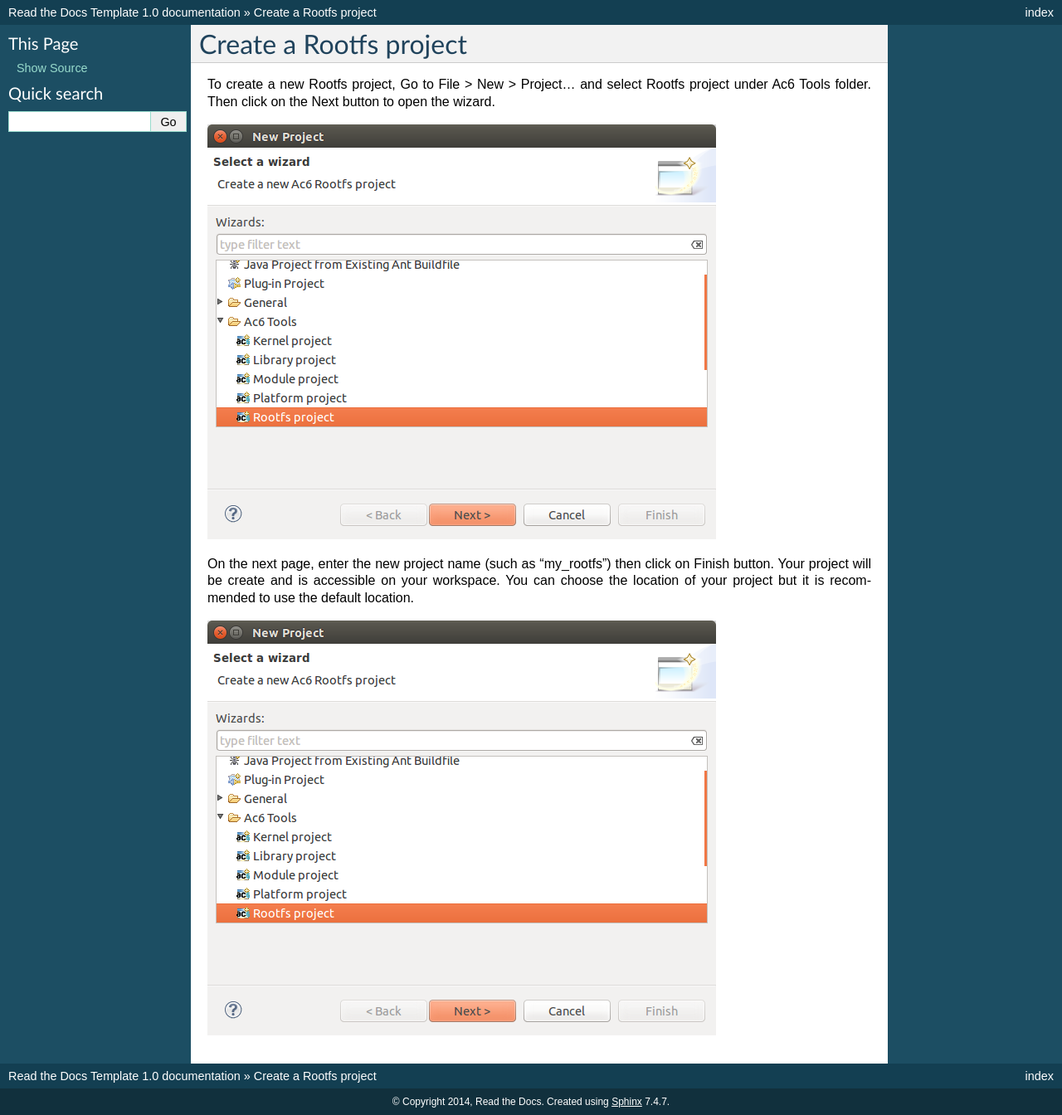
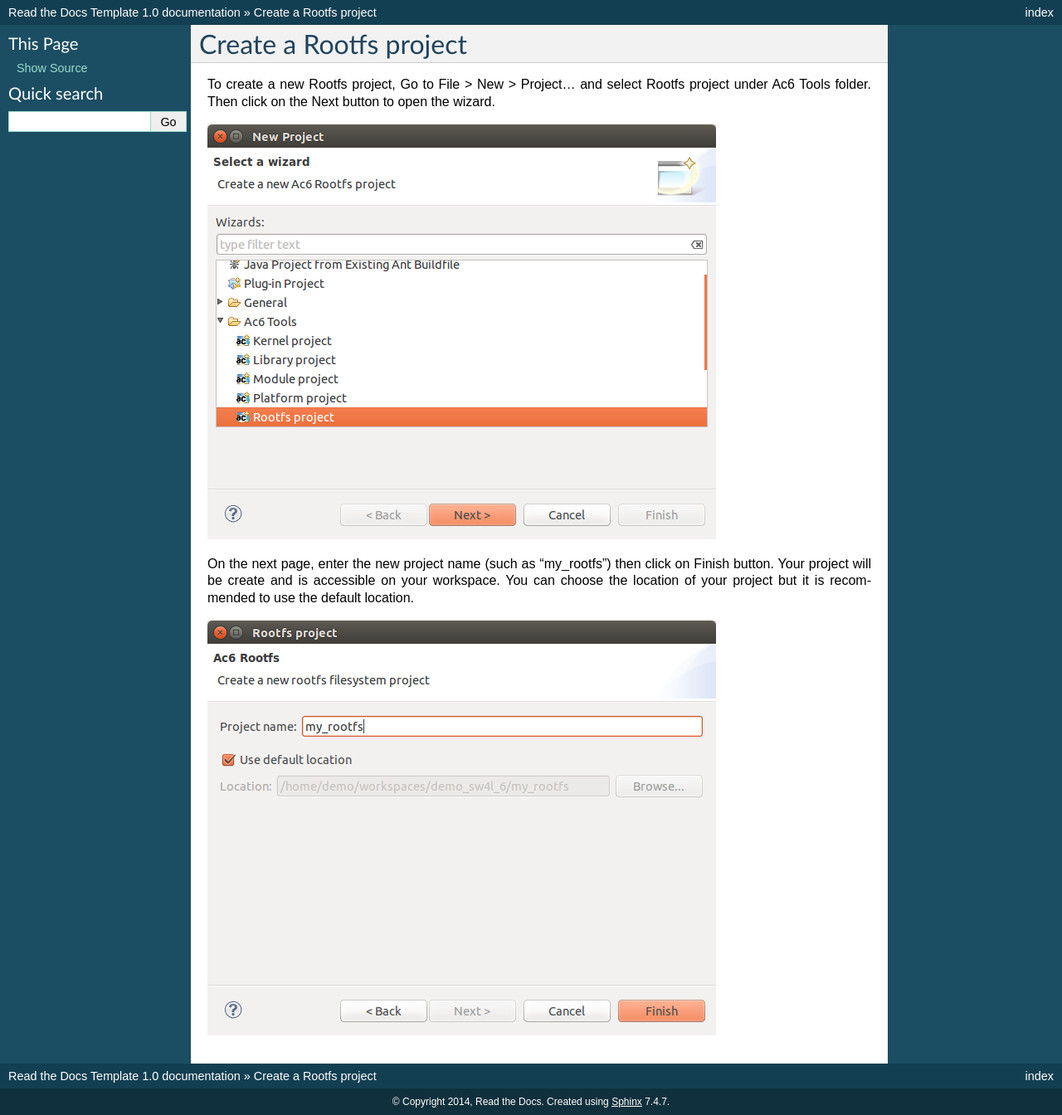
Before and after one commit to Tarek92l/testreadthedoc, a Sphinx documentation site: the page built from docs/rootfs/create_rootfs.rst, in a window 1280 px wide. Shown: the whole page at 83% size. Built offline with Sphinx 7.4.7, drawn with Linux system fonts in a browser that asks for light colours; pages that are not in the unit, such as notebooks, are missing from menus.

Commit message:
Update create_rootfs.rst

```diff
--- a/docs/rootfs/create_rootfs.rst
+++ b/docs/rootfs/create_rootfs.rst
@@ -13,4 +13,4 @@
 your workspace. You can choose the location of your project but it is
 recommended to use the default location.
 
-.. image:: ../images/gettingstarted/rootfs/rootfsimg1.png
+.. image:: ../images/gettingstarted/rootfs/rootfsimg2.png
```
